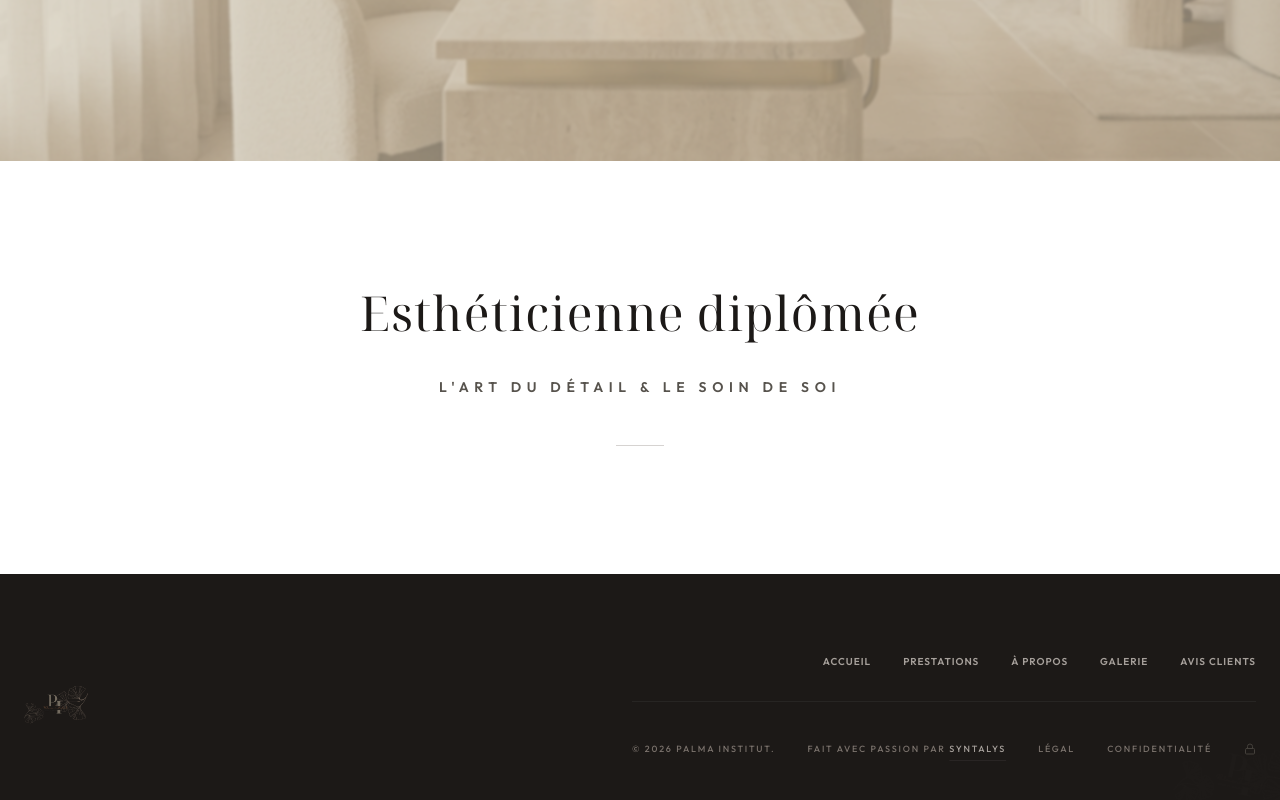
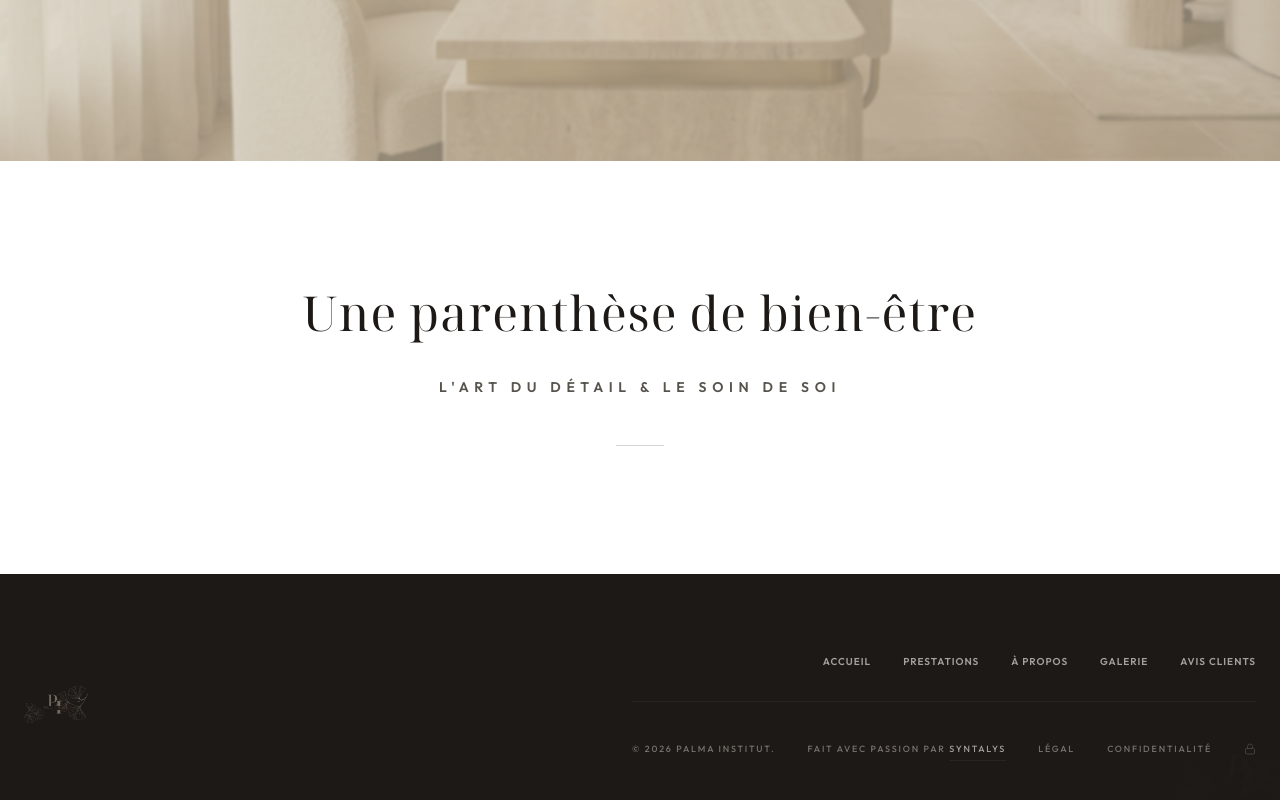
Before and after one commit to moussaouihaki/estheticienneonglerie, a Next.js app: page / in a window 1280 px wide. Shown: the part 639-1439 px from the top of the page. Built offline with nearby package versions, Linux system fonts and the light colour scheme; no server answers.

Commit message:
style: replace professional title with tagline

```diff
--- a/src/components/PhilosophySection.tsx
+++ b/src/components/PhilosophySection.tsx
@@ -15,7 +15,7 @@ export function PhilosophySection() {
                     <h2
                         className="text-4xl md:text-5xl tracking-wide font-serif text-stone-900"
                     >
-                        Esthéticienne diplômée
+                        Une parenthèse de bien-être
                     </h2>
 
                     <p
```
